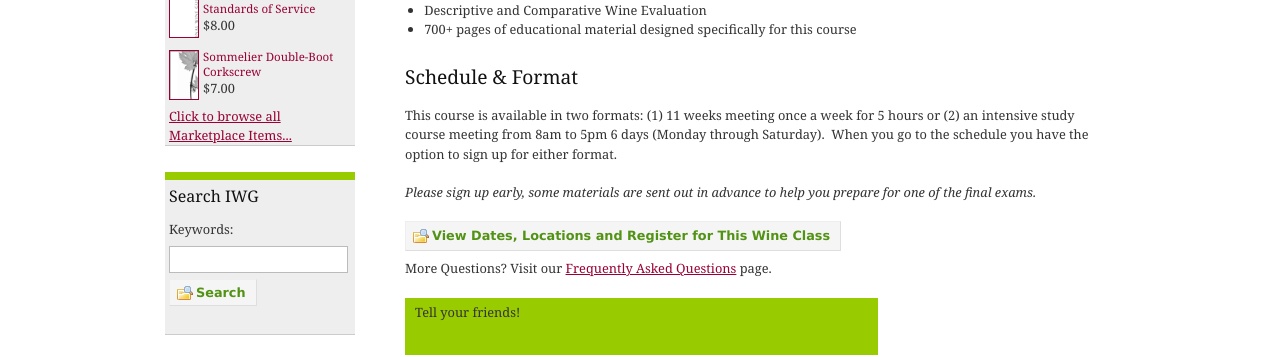
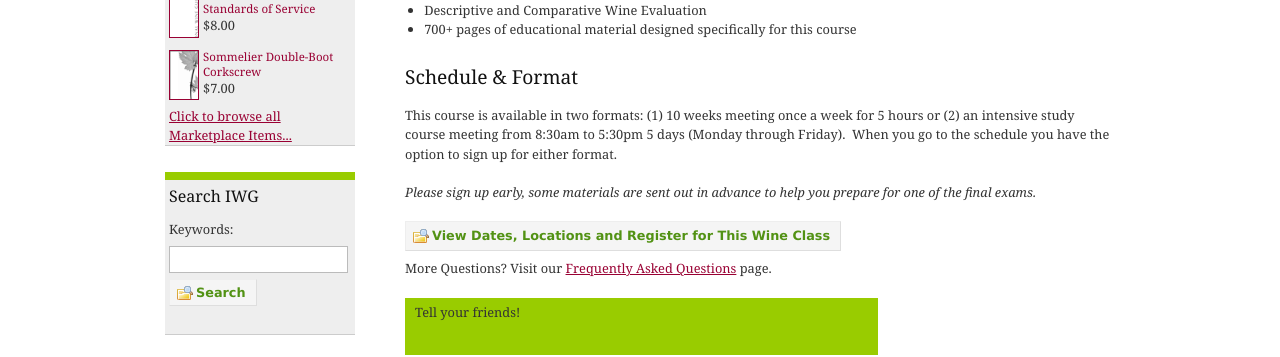
Before and after one commit to CKDev/internationalwineguild.com, a Jekyll site: the page built from advanced-wine-course.html, in a window 1280 px wide. Shown: the part 1121-1478 px from the top of the page. Built offline with Jekyll 4.4.1, drawn with Linux system fonts in a browser that asks for light colours; a script that is not in the unit is left out; comment, search, counter and statistics services are not loaded; grey boxes are pictures that could not be loaded.

Commit message:
Update advanced-wine-course.html

```diff
--- a/advanced-wine-course.html
+++ b/advanced-wine-course.html
@@ -36,8 +36,8 @@ permalink: "/advanced-wine-course"
   <li>700+ pages of educational material designed specifically for this course&nbsp;</li>
 </ul>
 <h3>Schedule &amp; Format</h3>
-<p>This course is available in two formats: (1) 11 weeks meeting once a week for 5 hours or (2) an intensive study
-  course meeting from 8am to 5pm 6 days (Monday through Saturday). &nbsp;When you go to the schedule you have the
+<p>This course is available in two formats: (1) 10 weeks meeting once a week for 5 hours or (2) an intensive study
+  course meeting from 8:30am to 5:30pm 5 days (Monday through Friday). &nbsp;When you go to the schedule you have the
   option to sign up for either format.</p>
 <p><em>Please sign up early, some materials are sent out in advance to help you prepare for one of the final
     exams.</em></p>
```
